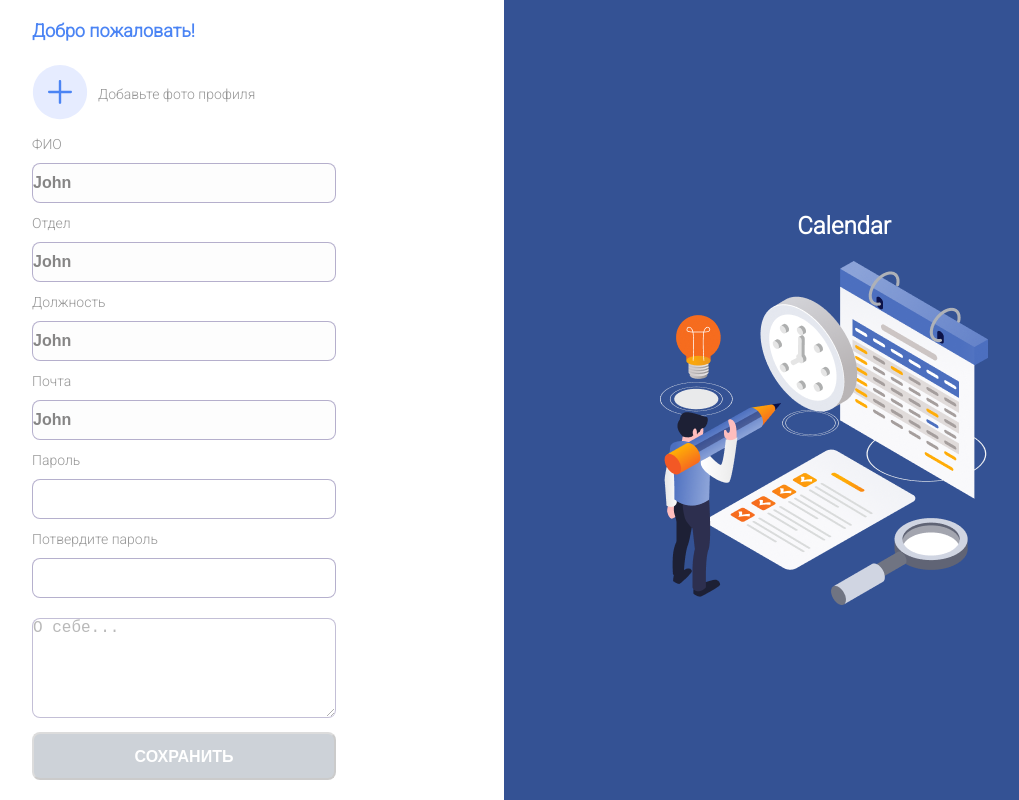
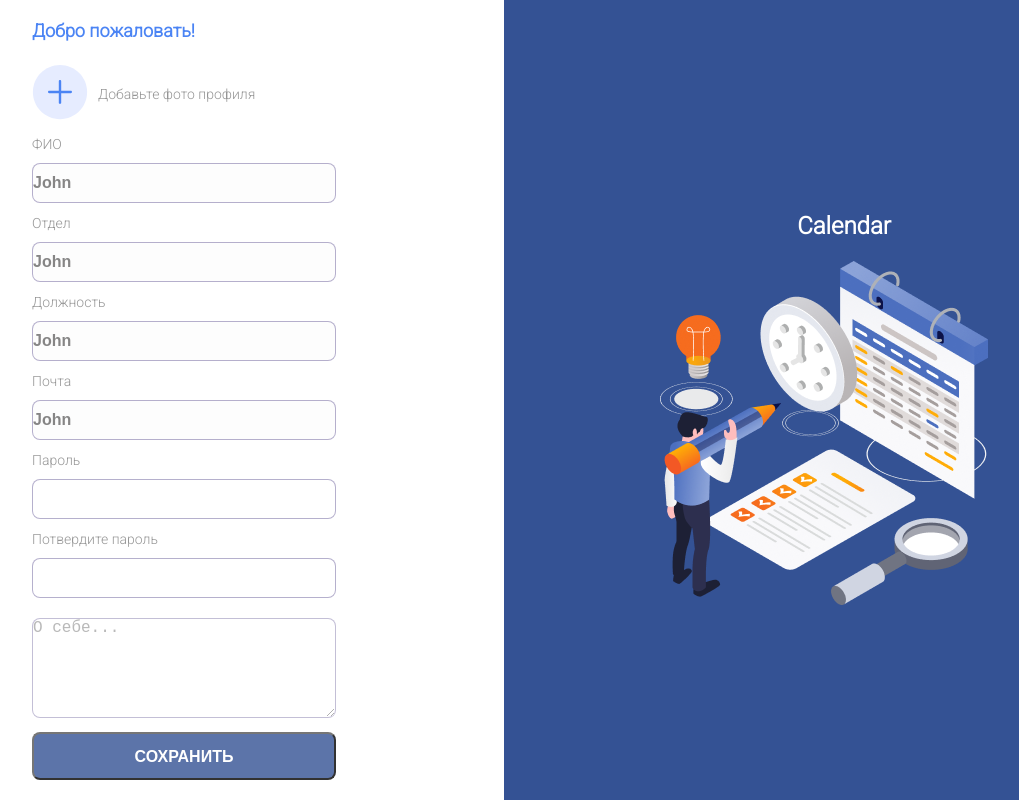
Before and after one commit to UmidaImerova/megaLab-calendar, a React (Create React App) app: page / in a window 1280 px wide. Shown: the whole page, without its empty margins (136-1155 px from the left). Built offline with nearby package versions, Linux system fonts and the light colour scheme.

Commit message:
feat: state for submit button for make it disable

```diff
--- a/src/components/Login/LoginPage.jsx
+++ b/src/components/Login/LoginPage.jsx
@@ -1,9 +1,20 @@
-import React from 'react'
+import { React, useState } from 'react'
 import style from './style.module.scss'
 import calendar from './assets/Calendar.png'
 import plusIcon from './assets/plusIcon.svg'
 
 function LoginPage() {
+  const [isDisabled, setDisabled] = useState(false)
+
+  function handleSubmit(e) {
+    e.preventDefault()
+  }
+
+  const confirmBtn = () => {
+    // eslint-disable-next-line no-console
+    console.log('clicked')
+  }
+
   return (
     <>
       <div className={style.left}>
@@ -17,7 +28,7 @@ function LoginPage() {
             <span> Добавьте фото профиля </span>
           </div>
           <div className={style.personalForm}>
-            <form>
+            <form onSubmit={handleSubmit}>
               <label htmlFor="name">
                 ФИО
                 <input type="text" value="John" disabled="true" />
@@ -43,7 +54,9 @@ function LoginPage() {
                 <input type="password" />
               </label>
               <textarea placeholder="О себе..." />
-              <button type="submit">СОХРАНИТЬ</button>
+              <button type="submit" disabled={isDisabled} onClick={confirmBtn}>
+                СОХРАНИТЬ
+              </button>
             </form>
           </div>
         </div>
--- a/src/components/Login/style.module.scss
+++ b/src/components/Login/style.module.scss
@@ -100,13 +100,14 @@
                 font-size: 16px;
                 line-height: 19px;
                 color: #0f0e0e;
+
             }
 
             button {
                 width: 304px;
                 height: 48px;
-                background: #0A253F;
-                opacity: 0.2;
+                opacity: 0.8;
+                background: rgba(52, 82, 148, 1);
                 border-radius: 8px;
 
 
@@ -119,6 +120,11 @@
 
                 color: #FFFFFF;
                 cursor: pointer;
+
+                &:disabled {
+                    background: #0A253F;
+                    opacity: 0.2;
+                }
 
             }
 
```
